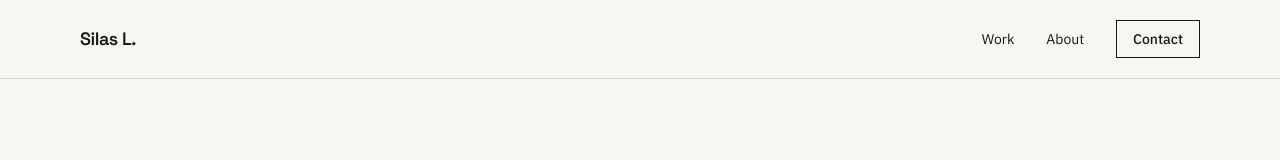
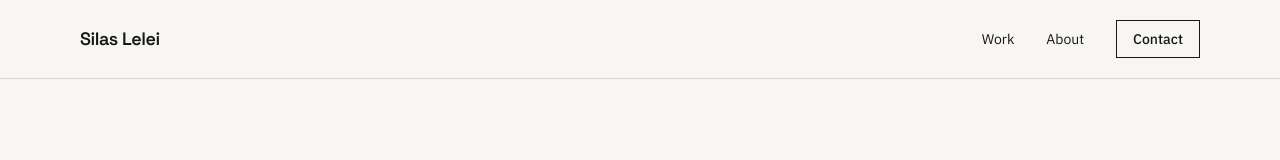
Before and after one commit to Silas-Labs/portfolio, a React (Vite) app: page / in a window 1280 px wide. Shown: the top 160 px of the page. Built offline with nearby package versions, Linux system fonts and the light colour scheme.

Commit message:
feat: rename portfolio owner to Silas Lelei

```diff
--- a/index.html
+++ b/index.html
@@ -8,7 +8,7 @@
     <link rel="icon" type="image/svg+xml" href="/favicon.svg" />
 
     <!-- Primary metadata -->
-    <title>Silas L. — Full-Stack Developer</title>
+    <title>Silas Lelei — Full-Stack Developer</title>
     <meta
       name="description"
       content="Full-stack developer building practical web and software systems — from user interfaces to backend APIs and applied machine learning pipelines."
@@ -16,7 +16,7 @@
 
     <!-- Open Graph -->
     <meta property="og:type" content="website" />
-    <meta property="og:title" content="Silas L. — Full-Stack Developer" />
+    <meta property="og:title" content="Silas Lelei — Full-Stack Developer" />
     <meta
       property="og:description"
       content="Full-stack developer building practical web and software systems — from user interfaces to backend APIs and applied machine learning pipelines."
@@ -28,7 +28,7 @@
 
     <!-- Twitter / X card -->
     <meta name="twitter:card" content="summary" />
-    <meta name="twitter:title" content="Silas L. — Full-Stack Developer" />
+    <meta name="twitter:title" content="Silas Lelei — Full-Stack Developer" />
     <meta
       name="twitter:description"
       content="Full-stack developer building practical web and software systems — from user interfaces to backend APIs and applied machine learning pipelines."
--- a/src/components/Navbar.jsx
+++ b/src/components/Navbar.jsx
@@ -8,9 +8,9 @@ function Navbar() {
         <a
           href="/"
           className="font-display text-lg font-semibold tracking-tight transition-colors hover:text-accent"
-          aria-label="Silas L. — home"
+          aria-label="Silas Lelei — home"
         >
-          Silas L.
+          Silas Lelei
         </a>
 
         <div className="hidden items-center gap-8 text-sm md:flex">
--- a/src/sections/About.jsx
+++ b/src/sections/About.jsx
@@ -71,7 +71,7 @@ function About() {
                 Location
               </p>
               <p className="text-sm text-warm-white/70">
-                {/* Add your actual location */}
+                {/* Replace with your actual location */}
                 [Location]
               </p>
             </div>
```
Also changed, not shown: 1 other file (tests, documents, lock files or other folders).
